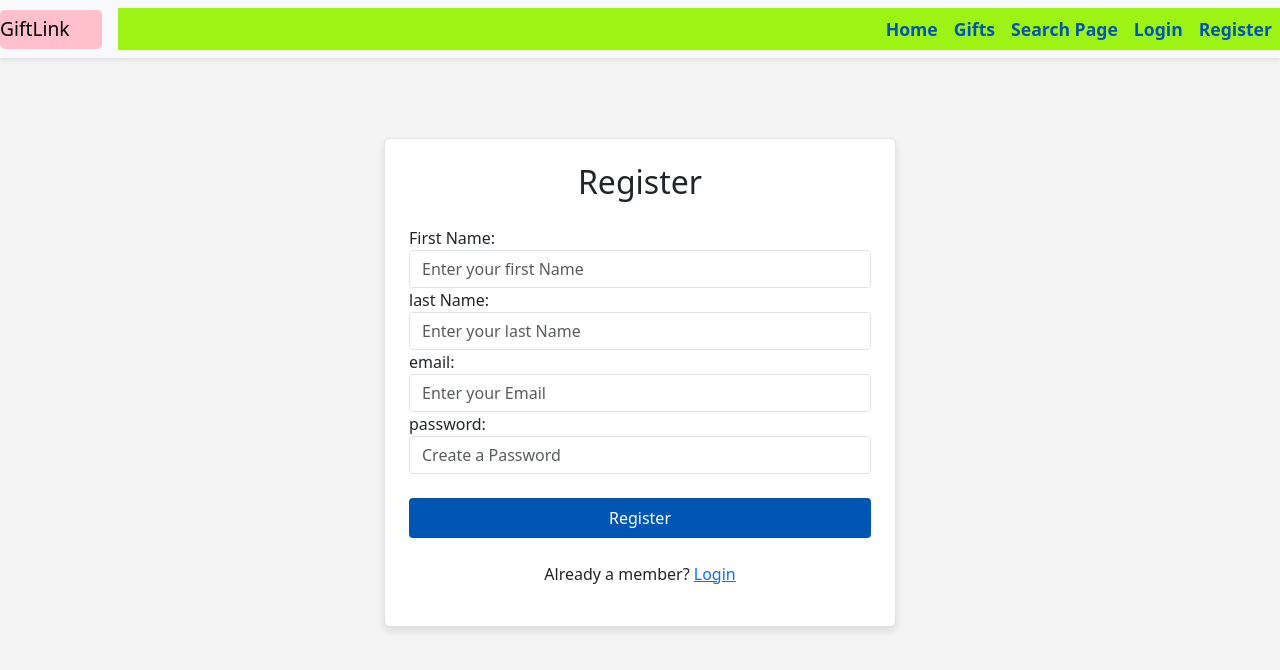
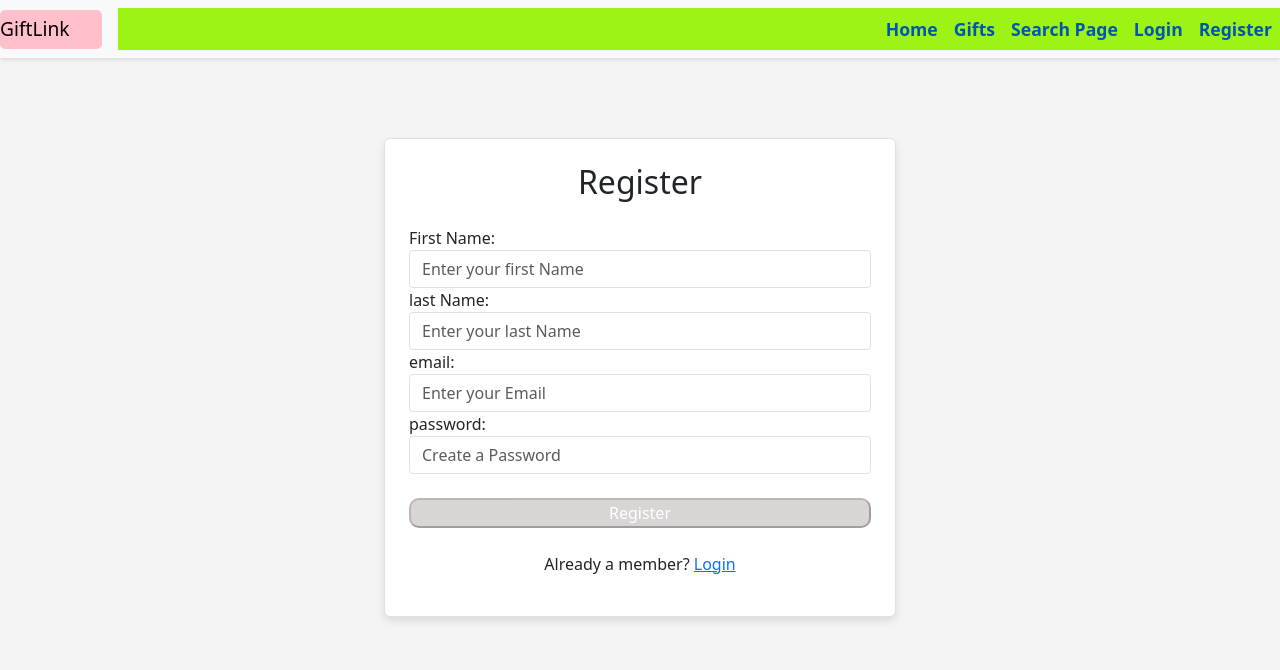
Before and after one commit to NextGeneration22/fullstack-capstone-project, a React (Create React App) app in the folder giftlink-frontend/: page /app/register in a window 1280 px wide. Shown: the top 670 px of the page. Built offline with nearby package versions, Linux system fonts and the light colour scheme.

Commit message:
add my owen touch, styls and password validation

```diff
--- a/giftlink-frontend/package.json
+++ b/giftlink-frontend/package.json
@@ -7,6 +7,7 @@
     "@testing-library/jest-dom": "^5.17.0",
     "@testing-library/react": "^13.4.0",
     "@testing-library/user-event": "^13.5.0",
+    "axios": "^1.7.9",
     "bootstrap": "^5.3.2",
     "react": "^18.2.0",
     "react-bootstrap": "^2.9.2",
--- a/giftlink-frontend/src/components/LoginPage/LoginPage.css
+++ b/giftlink-frontend/src/components/LoginPage/LoginPage.css
@@ -44,3 +44,13 @@ a.text-primary:hover {
 a.text-secondary:hover {
     text-decoration: underline;
 }
+.loginbtn{
+    width: 100%;
+    background-color: rgb(44, 143, 236);
+    color: white;
+    border-radius: 10px;
+}
+.loginbtn:disabled{
+    cursor: not-allowed;
+    background-color: rgb(218, 213, 213);
+}
--- a/giftlink-frontend/src/components/LoginPage/LoginPage.js
+++ b/giftlink-frontend/src/components/LoginPage/LoginPage.js
@@ -6,11 +6,11 @@ import './LoginPage.css';
 
 function LoginPage() {
 
-    //insert code here to create useState hook variables for email, password
+    //useState hook variables
     const [email, setEmail] = useState('');
     const [password, setPassword] = useState('');
-    const [showErr, setShowErr] = useState('')
-    // insert code here to create handleLogin function and include console.log
+    const [showErr, setShowErr] = useState('');
+    const [buttondisabled, setbuttondisabled] = useState(true);
     const navigate = useNavigate()
     const {setIsLoggedIn} = useAppContext()
 
@@ -54,6 +54,19 @@ function LoginPage() {
         console.log("error feching data", e)
       }
     }
+
+    const enablebutton = ()=>{
+      if(email && password){
+        setbuttondisabled(false);
+      }else{
+        setbuttondisabled(true)
+      }
+    }
+
+    useEffect(()=>{
+      enablebutton()
+    }, [email, password])
+
     return (
               <div className="container mt-5">
                 <div className="row justify-content-center">
@@ -84,7 +97,7 @@ function LoginPage() {
 
                       </div>
                   {/* insert code here to create a button that performs the `handleLogin` function on click */}
-                      <button className="btn btn-primary w-100 mb-3" onClick={handleLogin}>Login</button>
+                      <button className="loginbtn" onClick={handleLogin} disabled={buttondisabled}>Login</button>
                       <p className="mt-4 text-center">
                             New here? <a href="/app/register" className="text-primary">Register Here</a>
                       </p>
--- /dev/null
+++ b/giftlink-frontend/src/components/Navbar/Navbar.css
@@ -0,0 +1,11 @@
+#navbarNav{
+    display: flex;
+    justify-content: right;
+    background-color: #9df313;
+}
+
+.GiftLink{
+    background-color: pink;
+    border-radius: 5px;
+    width: 8vw;
+}
--- a/giftlink-frontend/src/components/Navbar/Navbar.js
+++ b/giftlink-frontend/src/components/Navbar/Navbar.js
@@ -1,6 +1,6 @@
 import React, { useEffect } from 'react';
 import { Link, useNavigate } from 'react-router-dom'
-import {urlConfig} from '../../config';
+import './Navbar.css'
 import { useAppContext } from '../../context/AuthContext';
 
 export default function Navbar() {
--- a/giftlink-frontend/src/components/RegisterPage/RegisterPage.css
+++ b/giftlink-frontend/src/components/RegisterPage/RegisterPage.css
@@ -45,14 +45,14 @@ a.text-secondary:hover {
     text-decoration: underline;
 }
 
-#navbarNav{
-    display: flex;
-    justify-content: right;
-    background-color: #9df313;
+
+.registerbtn{
+    width: 100%;
+    border-radius: 10px;
+    background-color: rgb(15, 108, 207);
+    color: #fff;
 }
-
-.GiftLink{
-    background-color: pink;
-    border-radius: 5px;
-    width: 8vw;
+.registerbtn:disabled {
+    cursor: not-allowed;
+   background-color: rgb(218, 213, 213);
 }
--- a/giftlink-frontend/src/components/RegisterPage/RegisterPage.js
+++ b/giftlink-frontend/src/components/RegisterPage/RegisterPage.js
@@ -1,4 +1,4 @@
-import React, { useState } from 'react';
+import React, { useEffect, useState } from 'react';
 import { urlConfig } from '../../config';
 import {useAppContext} from '../../context/AuthContext';
 import {useNavigate} from 'react-router-dom';
@@ -12,13 +12,20 @@ function RegisterPage() {
     const [lastName, setLastName] = useState('');
     const [email, setEmail] = useState('');
     const [password, setPassword] = useState('');
+    const [buttonendisabled, setbuttondisabled] = useState(true);
     const [showerr, setShowerr]= useState('');
     // insert code here to create handleRegister function and include console.log
 
     const navigate = useNavigate();
     const { setIsLoggedIn } = useAppContext();
+    const cheekpassword = ()=>{
+      const regex = /^(?=.*[A-Z])(?=.*\d)(?=.*[^\w]).{4,}$/;
+      const validpassword = regex.test(password);
+      return validpassword;
+    }
     const handleRegister = async () => {
         const url = `${urlConfig.backendUrl}/api/auth/register`;
+        if(cheekpassword()){
             try{
               const response = await fetch(url, {
                 method: 'POST',
@@ -46,8 +53,23 @@ function RegisterPage() {
           }catch(e){
            console.log("Error fetching details: " + e.message);
          }
+       }else{
+        setShowerr("The password must have 4 characters, one uppercase, non alphabetic litter, and a number.")
+       }
+    }
 
+    const enablebutton = ()=>{
+      if(firstName !== '' && lastName !=='' && email !== '' && password !==''){
+          setbuttondisabled(false)
+      }else{
+        setbuttondisabled(true)
       }
+    }
+
+    useEffect(()=>{
+          enablebutton()
+    }, [firstName, lastName, email, password])
+
          return (
             <div className="container mt-5">
                 <div className="row justify-content-center">
@@ -96,7 +118,7 @@ function RegisterPage() {
                                />
                     </div>
                     {/* insert code here to create a button that performs the `handleRegister` function on click */}
-                    <button className="btn btn-primary w-100 mb-3" onClick={handleRegister}>Register</button>
+                    <button className="registerbtn" onClick={handleRegister} disabled={buttonendisabled}>Register</button>
                         <p className="mt-4 text-center">
                             Already a member? <a href="/app/login" className="text-primary">Login</a>
                         </p>
--- a/giftlink-frontend/src/components/SearchPage/SearchPage.css
+++ b/giftlink-frontend/src/components/SearchPage/SearchPage.css
@@ -12,6 +12,10 @@
     background-color: rgb(15, 108, 207);
 }
 
+.search-button:disabled{
+    cursor: not-allowed;
+    background-color: rgb(218, 213, 213);
+}
 
 option{
     color: #fff;
--- a/giftlink-frontend/src/components/SearchPage/SearchPage.js
+++ b/giftlink-frontend/src/components/SearchPage/SearchPage.js
@@ -6,12 +6,13 @@ import './SearchPage.css'
 
 function SearchPage() {
 
-    //Task 1: Define state variables for the search query, age range, and search results.
+    // Define state variables for the search query, age range, and search results.
     const [name, setName]= useState('');
     const [ageRange, setagerange]= useState(6);
     const [category, setCategory]= useState('');
     const [condition, setCondition]= useState('');
     const [results, setSearchResults]= useState([]);
+    const [buttondisabled, setbuttondisabled]= useState(true)
 
     const categories = ['Living', 'Bedroom', 'Bathroom', 'Kitchen', 'Office'];
     const conditions = ['New', 'Like New', 'Older'];
@@ -38,7 +39,7 @@ function SearchPage() {
     }, []);
 
 
-    // Task 2. Fetch search results from the API based on user inputs.
+    // Fetch search results from the API based on user inputs.
     const handleSearch = async ()=>{
         const queryParams = new URLSearchParams({
             name: name, category: category, condition: condition, age_year: ageRange,
@@ -59,12 +60,21 @@ function SearchPage() {
     };
 
     const goToDetailsPage = (productId) => {
-        // Task 6. Enable navigation to the details page of a selected gift.
+        // Enable navigation to the details page of a selected gift.
         navigate(`/app/product/${productId}`)
     };
 
+const enablebutton = ()=>{
+    if(name !== '' || category !== '' || condition !== ''){
+        setbuttondisabled(false);
+    }else{
+        setbuttondisabled(true);
+    }
+}
 
-
+useEffect(()=>{
+    enablebutton()
+}, [name, categories, condition])
     return (
         <>
         <div className="container mt-5">
@@ -73,7 +83,7 @@ function SearchPage() {
                     <div className="filter-section mb-3 p-3 border rounded">
                         <h5>Filters</h5>
                         <div className="d-flex flex-column">
-                            {/* Task 3: Dynamically generate category and condition dropdown options.*/}
+                            {/* Dynamically generate category and condition dropdown options.*/}
                             <label htmlFor="categorySelect">Category</label>
                             <select id="categorySelect" className="form-control my-1" onChange={e=> setCategory(e.target.value)}>
                                 <option value="">All</option>
@@ -89,7 +99,7 @@ function SearchPage() {
                                 <option key={condition} value={condition} >{condition}</option>
                                 ))}
                             </select>
-                            {/* Task 4: Implement an age range slider and display the selected value. */}
+                            {/*Implement an age range slider and display the selected value. */}
                             <label htmlFor="ageRange">Less than {ageRange} years</label>
                             <input
                                 type="range"
@@ -102,7 +112,7 @@ function SearchPage() {
                            />
                         </div>
                     </div>
-                    {/* Task 7: Add text input field for search criteria*/}
+                    {/*Add text input field for search criteria*/}
                     <input
                           className='search-input'
                           type="text"
@@ -110,9 +120,9 @@ function SearchPage() {
                           value={name}
                           onChange={e=> setName(e.target.value)}
                     /><br/>
-                    <button className='search-button' onClick={handleSearch}>Search</button>
+                    <button className='search-button' onClick={handleSearch} disabled={buttondisabled}>Search</button>
                     </div>
-                    {/*Task 5: Display search results and handle empty results with a message. */}
+                    {/*Display search results and handle empty results with a message. */}
                     <div className="row">
                        {results.length > 0 ? (
                        results.map((gift) => (
```
Also changed, not shown: giftlink-frontend/src/components/MainPage/MainPage.js (+8 -6 lines), 1 other file (tests, documents, lock files or other folders). Lines whose indentation alone changed are shown as unchanged.
